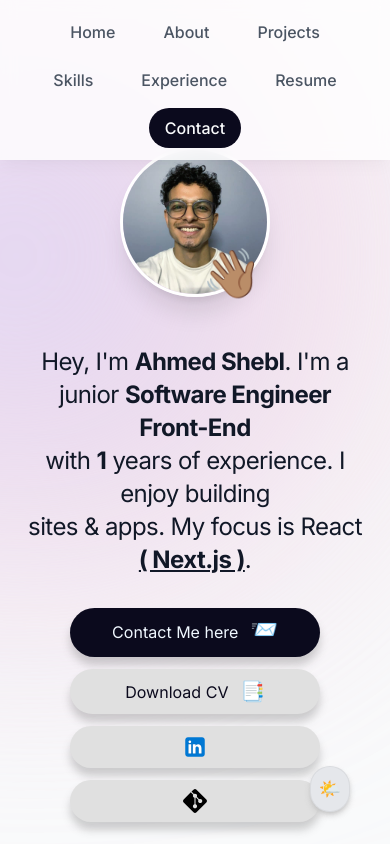
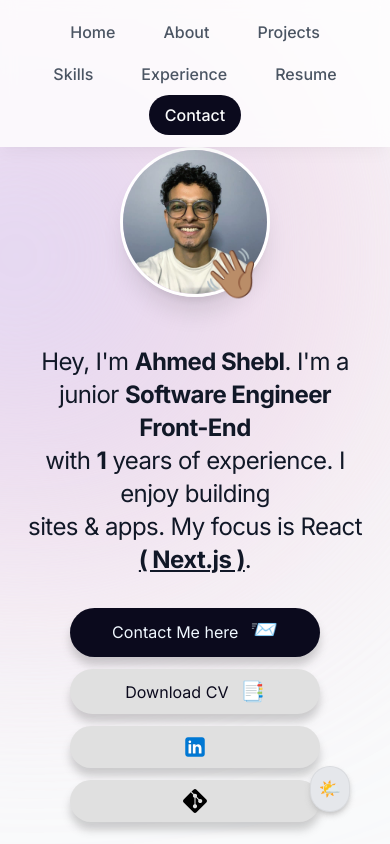
Before and after one commit to shebll/shebll.com, a Next.js app: page / in a window 390 px wide. Shown: the top 844 px of the page. Built offline with nearby package versions, Linux system fonts and the light colour scheme; no server answers.

Commit message:
fix nav bar in mobile

```diff
--- a/components/Header.tsx
+++ b/components/Header.tsx
@@ -18,7 +18,7 @@ function Header() {
       animate={{y:0, opacity:1}}
       transition={{ duration: 1, type: "spring", stiffness: 50 }}
       >
-        <nav className="flex gap-4 gap-y-2 justify-center flex-wrap ">
+        <nav className="flex gap-4 gap-y-[0.1rem] justify-center flex-wrap ">
           {links.map((link,index) =>(
             <m.div key={index}
             initial={{y:-100 ,filter:"blur(3px)"}}
```
